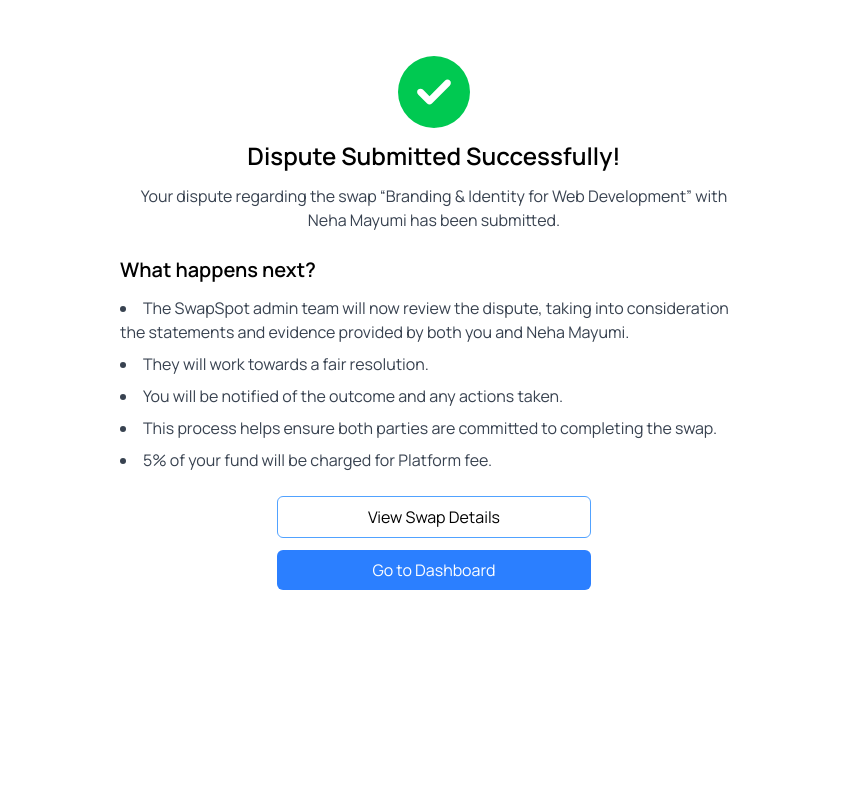
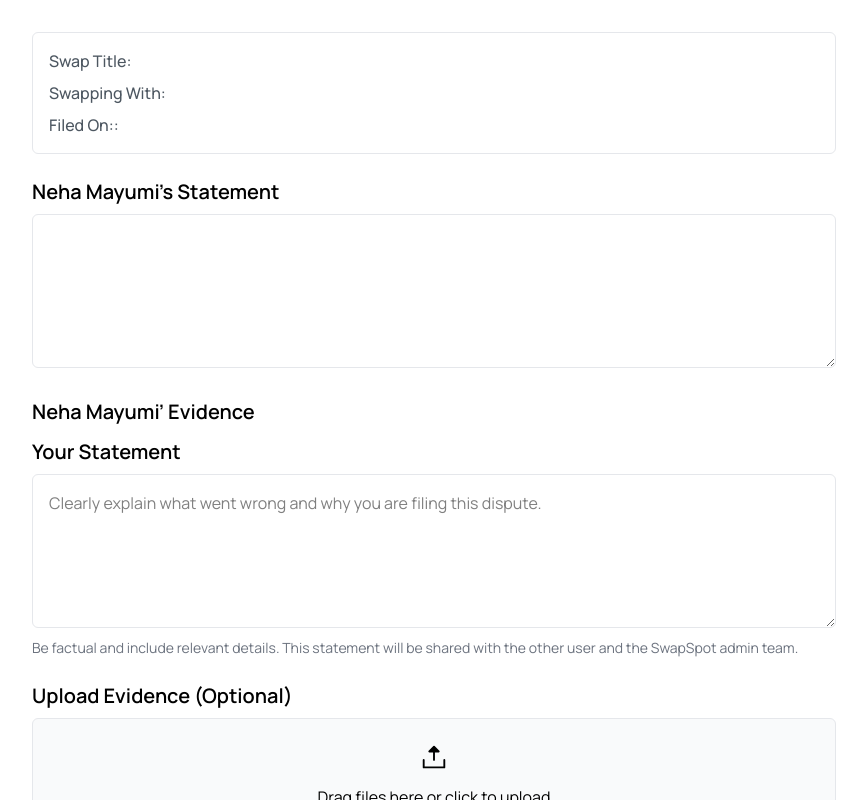
Before and after one commit to test-usa/clover-frontend, a React (Vite) app: page /dispute-response in a window 1280 px wide. Shown: the top 800 px of the page, without its empty margins (206-1073 px from the left). Built offline with nearby package versions, Linux system fonts and the light colour scheme.

Commit message:
created the Respond to Dispute

```diff
--- a/src/pages/dispute/DisputeCreate.tsx
+++ b/src/pages/dispute/DisputeCreate.tsx
@@ -1,5 +1,6 @@
 import { useState, ChangeEvent, FormEvent } from 'react';
 import { PiUploadSimpleFill } from 'react-icons/pi';
+import { RxCross1 } from "react-icons/rx";
 
 interface DisputeFormData {
   swapTitle: string;
@@ -10,22 +11,20 @@
 
 const DisputeCreate = () => {
   const [formData, setFormData] = useState<DisputeFormData>({
-    swapTitle: 'Branding & Identity for Web Development',
-    swappingWith: 'Neha Mayumi',
+    swapTitle: '',
+    swappingWith: '',
     statement: '',
     files: [],
   });
 
   const handleFileChange = (e: ChangeEvent<HTMLInputElement>) => {
     const selectedFiles = e.target.files;
-  if (!selectedFiles) return; // Early return if null
-
+    if (!selectedFiles) return;
     setFormData((prev) => ({
       ...prev,
       files: [...prev.files, ...Array.from(selectedFiles)],
     }));
   };
-
 
   const handleRemoveFile = (index: number) => {
     const updatedFiles = [...formData.files];
@@ -40,29 +39,31 @@
 
   const handleSubmit = (e: FormEvent) => {
     e.preventDefault();
-    console.log('Dispute Submitted:');
-    console.log('Swap Title:', formData.swapTitle);
-    console.log('Swapping With:', formData.swappingWith);
-    console.log('Statement:', formData.statement);
-    console.log('Files:', formData.files);
 
+    const data = new FormData();
+    data.append('swapTitle', formData.swapTitle);
+    data.append('swappingWith', formData.swappingWith);
+    data.append('statement', formData.statement);
+
+    formData.files.forEach((file) => {
+      data.append('files', file); // multiple file same key te jabe
+    });
+
+    console.log(formData)
   };
 
   return (
-    <div className="w-[836px] mx-auto mt-8">
+    <div className="w-full max-w-[836px] mx-auto mt-8 px-4">
       <form onSubmit={handleSubmit}>
         <div className="border border-gray-200 p-4 rounded-md mb-6">
-
-  <div className="flex justify-between mb-2">
+          <div className="flex justify-between mb-2 flex-col sm:flex-row">
             <p className="font-medium text-gray-600">Swap Title:</p>
             <p className="text-gray-800">{formData.swapTitle}</p>
           </div>
-  <div className="flex justify-between">
+          <div className="flex justify-between flex-col sm:flex-row">
             <p className="font-medium text-gray-600">Swapping With:</p>
             <p className="text-gray-800">{formData.swappingWith}</p>
           </div>
-
-
         </div>
 
         <div className="mb-6">
@@ -116,7 +117,8 @@
                     onClick={() => handleRemoveFile(index)}
                     className="text-red-600 text-xs hover:underline"
                   >
-                    Remove
+
+                  <RxCross1 />
                   </button>
                 </li>
               ))}
@@ -124,17 +126,17 @@
           )}
         </div>
 
-        <div className="flex justify-center gap-5">
+        <div className="flex mb-5  sm:flex-row justify-center gap-5">
           <button
             type="button"
             onClick={() => setFormData({ ...formData, statement: '', files: [] })}
-            className="border border-blue-500 w-1/2 p-2 rounded-md hover:bg-gray-100"
+            className="border border-blue-500 w-full sm:w-1/2 p-2 rounded-md hover:bg-gray-100"
           >
             Cancel
           </button>
           <button
             type="submit"
-            className="border border-blue-500 bg-blue-600 text-white w-1/2 p-2 rounded-md hover:bg-blue-700"
+            className="border border-blue-500 bg-blue-600 text-white w-full sm:w-1/2 p-2 rounded-md hover:bg-blue-700"
           >
             Dispute
           </button>
--- a/src/pages/dispute/DisputeResponse.tsx
+++ b/src/pages/dispute/DisputeResponse.tsx
@@ -1,52 +1,182 @@
-import { generateRandomId } from "@/utils/utils";
-import { FaCircleCheck } from "react-icons/fa6";
+import { useState, ChangeEvent, FormEvent } from 'react';
+import { PiUploadSimpleFill } from 'react-icons/pi';
+import { RxCross1 } from "react-icons/rx";
 
-const arrayInfo = [
-  {
-    id: generateRandomId(),
-    title: "What happens next?",
-    description: [
-      "The SwapSpot admin team will now review the dispute, taking into consideration the statements and evidence provided by both you and Neha Mayumi.",
-      "They will work towards a fair resolution.",
-      "You will be notified of the outcome and any actions taken.",
-      "This process helps ensure both parties are committed to completing the swap.",
-      "5% of your fund will be charged for Platform fee."
-    ]
+interface DisputeFormData {
+  swapTitle: string;
+  swappingWith: string;
+  filedOn:string;
+  statement: string;
+  files: File[];
 }
-];
 
 const DisputeResponse = () => {
+  const [formData, setFormData] = useState<DisputeFormData>({
+    swapTitle: '',
+    swappingWith: '',
+    filedOn:'',
+    statement: '',
+    files: [],
+  });
+
+  const handleFileChange = (e: ChangeEvent<HTMLInputElement>) => {
+    const selectedFiles = e.target.files;
+    if (!selectedFiles) return;
+    setFormData((prev) => ({
+      ...prev,
+      files: [...prev.files, ...Array.from(selectedFiles)],
+    }));
+  };
+
+  const handleRemoveFile = (index: number) => {
+    const updatedFiles = [...formData.files];
+    updatedFiles.splice(index, 1);
+    setFormData({ ...formData, files: updatedFiles });
+  };
+
+  const handleChange = (e: ChangeEvent<HTMLInputElement | HTMLTextAreaElement>) => {
+    const { name, value } = e.target;
+    setFormData((prev) => ({ ...prev, [name]: value }));
+  };
+
+  const handleSubmit = (e: FormEvent) => {
+    e.preventDefault();
+    const data = new FormData();
+    data.append('swapTitle', formData.swapTitle);
+    data.append('swappingWith', formData.swappingWith);
+    data.append('statement', formData.statement);
+
+    formData.files.forEach((file) => {
+      data.append('files', file); // multiple file same key te jabe
+    });
+
+    console.log(formData);
+  };
+
   return (
-    <div className="max-w-[660px] w-full mx-auto px-4 py-6 sm:py-10 md:py-14">
-      <div className="flex flex-col gap-3 items-center text-center justify-center mb-6">
-        <FaCircleCheck className="text-green-500 text-6xl sm:text-7xl" />
-        <h1 className="text-xl sm:text-2xl font-semibold">
-          Dispute Submitted Successfully!
-        </h1>
-        <p className="text-sm sm:text-base text-gray-700">
-          Your dispute regarding the swap “Branding & Identity for Web Development” with Neha Mayumi has been submitted.
+    <div className="w-full max-w-[836px] mx-auto mt-8 px-4">
+      <form onSubmit={handleSubmit}>
+        <div className="border border-gray-200 p-4 rounded-md mb-6">
+          <div className="flex justify-between mb-2 flex-col sm:flex-row">
+            <p className="font-medium text-gray-600">Swap Title:</p>
+            <p className="text-gray-800">{formData.swapTitle}</p>
+          </div>
+          <div className="flex justify-between flex-col mb-2 sm:flex-row">
+            <p className="font-medium text-gray-600">Swapping With:</p>
+            <p className="text-gray-800">{formData.swappingWith}</p>
+          </div>
+          <div className="flex justify-between flex-col   sm:flex-row">
+            <p className="font-medium text-gray-600">Filed On::</p>
+            <p className="text-gray-800">{formData.filedOn}</p>
+          </div>
+        </div>
+
+          <div className="mb-6">
+          <h1 className="text-xl font-semibold mb-2">Neha Mayumi’s Statement</h1>
+          <textarea
+            name="statement"
+
+            className="border border-gray-200 rounded-md w-full p-4"
+            rows={5}
+          />
+        </div>
+
+        <div>
+          <h1 className='text-xl font-semibold mb-2'>Neha Mayumi’ Evidence</h1>
+           <ul className="mt-3 space-y-2 text-sm text-gray-700">
+              {formData.files.map((file, index) => (
+                <li
+                  key={index}
+                  className="flex justify-between items-center bg-gray-100 px-3 py-2 rounded"
+                >
+                  {file.name}
+                  <button
+                    type="button"
+                    onClick={() => handleRemoveFile(index)}
+                    className="text-red-600 text-xs hover:underline"
+                  >
+                    <RxCross1 />
+                  </button>
+                </li>
+              ))}
+            </ul>
+        </div>
+
+        <div className="mb-6">
+          <h1 className="text-xl font-semibold mb-2">Your Statement</h1>
+          <textarea
+            name="statement"
+            value={formData.statement}
+            onChange={handleChange}
+            className="border border-gray-200 rounded-md w-full p-4"
+            placeholder="Clearly explain what went wrong and why you are filing this dispute."
+            rows={5}
+          />
+          <p className="text-sm text-gray-500 mt-1">
+            Be factual and include relevant details. This statement will be shared with the other user and the SwapSpot admin team.
           </p>
         </div>
 
-      {arrayInfo.map((item) => (
-        <div key={item.id}>
-          <h2 className="text-lg sm:text-xl font-semibold mb-3">{item.title}</h2>
-          <ul className="list-disc list-inside space-y-2 text-gray-700 text-sm sm:text-base">
-            {item.description.map((point, index) => (
-              <li key={index}>{point}</li>
+        <div className="mb-6">
+          <h1 className="text-xl font-semibold mb-2">Upload Evidence (Optional)</h1>
+          <div className="border border-gray-200 bg-gray-50 flex flex-col items-center justify-center text-center rounded-md gap-3 py-6 cursor-pointer">
+            <PiUploadSimpleFill className="text-3xl" />
+            <h3>Drag files here or click to upload</h3>
+            <input
+              type="file"
+              multiple
+              onChange={handleFileChange}
+              className="hidden"
+              id="file-upload"
+            />
+            <label
+              htmlFor="file-upload"
+              className="text-blue-600 cursor-pointer hover:underline"
+            >
+              Upload files
+            </label>
+            <p className="text-sm text-gray-500">
+              Supported formats: Images, PDFs, etc. (Max file size: 10MB per file)
+            </p>
+          </div>
+
+          {formData.files.length > 0 && (
+            <ul className="mt-3 space-y-2 text-sm text-gray-700">
+              {formData.files.map((file, index) => (
+                <li
+                  key={index}
+                  className="flex justify-between items-center bg-gray-100 px-3 py-2 rounded"
+                >
+                  {file.name}
+                  <button
+                    type="button"
+                    onClick={() => handleRemoveFile(index)}
+                    className="text-red-600 text-xs hover:underline"
+                  >
+                    <RxCross1 />
+                  </button>
+                </li>
               ))}
             </ul>
+          )}
         </div>
-      ))}
 
-      <div className="flex flex-col gap-3 mt-6">
-        <button className="w-full sm:w-1/2 mx-auto border border-blue-400 py-2 rounded-md hover:bg-blue-50 transition">
-          View Swap Details
+        <div className="flex mb-5 flex-row justify-center gap-5">
+          <button
+            type="button"
+            onClick={() => setFormData({ ...formData, statement: '', files: [] })}
+            className="border border-blue-500 w-full sm:w-1/2 p-2 rounded-md hover:bg-gray-100"
+          >
+            Cancel
           </button>
-        <button className="bg-blue-500 text-white w-full sm:w-1/2 mx-auto py-2 rounded-md hover:bg-blue-700 transition">
-          Go to Dashboard
+          <button
+            type="submit"
+            className="border border-blue-500 bg-blue-600 text-white w-full sm:w-1/2 p-2 rounded-md hover:bg-blue-700"
+          >
+            Response
           </button>
         </div>
+      </form>
     </div>
   );
 };
```
Also changed, not shown: src/pages/dispute/DisputeCreateSuccess.tsx (+50 -1 lines). Lines whose indentation alone changed are shown as unchanged.
